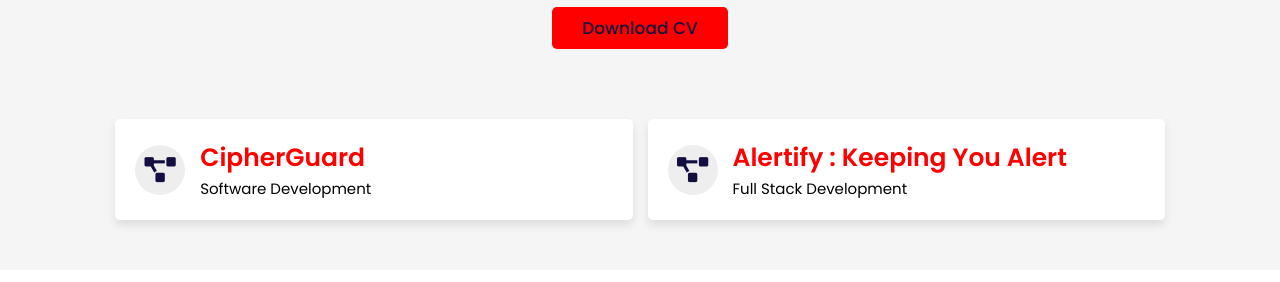
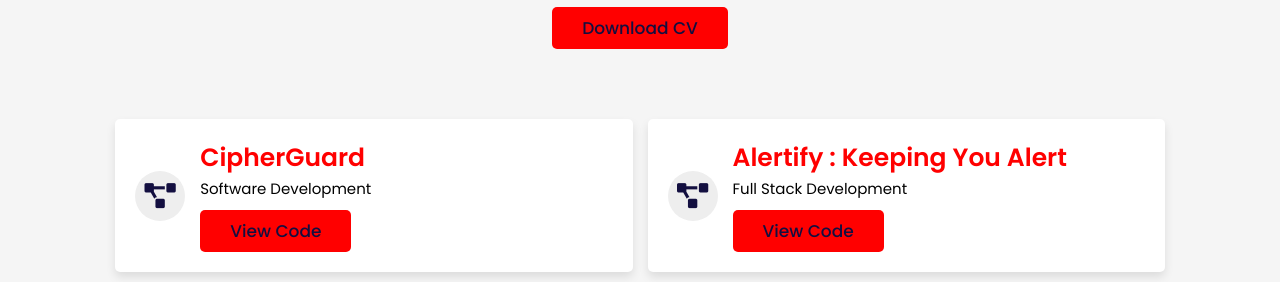
Before and after one commit to Ridwan6947/digital_portfolio, a plain HTML site: page index.html in a window 1280 px wide. Shown: the part 518-800 px from the top of the page. Drawn offline with nearby package versions, Linux system fonts and the light colour scheme.

Commit message:
final push

```diff
--- a/index.html
+++ b/index.html
@@ -63,14 +63,16 @@
         <div class="content">
             <h3>CipherGuard</h3>
             <p>Software Development</p>
+            <button class="btn home-parallax" onclick="redirectTocipherguard()">View Code</button>
         </div>
     </div>
 
     <div class="icons">
         <i class="fas fa-project-diagram"></i>
-        <div class="content">
+        <div class="content" >
             <h3>Alertify : Keeping you alert</h3>
             <p>Full Stack Development</p>
+            <button class="btn home-parallax" onclick="redirectTodd()">View Code</button>
         </div>
     </div>
 
--- a/script.js
+++ b/script.js
@@ -37,3 +37,13 @@ function redirectToleeps(){
 
   window.open(leeps , '_blank')
 }
+function redirectTocipherguard(){
+  var cg = 'https://github.com/Ridwan6947/Password-checker-final-Project-'
+
+  window.open(cg,'_blank')
+}
+function redirectTodd(){
+  var dd = 'https://github.com/Ridwan6947/Drowsiness-Detection'
+
+  window.open(dd,'_blank')
+}
```
